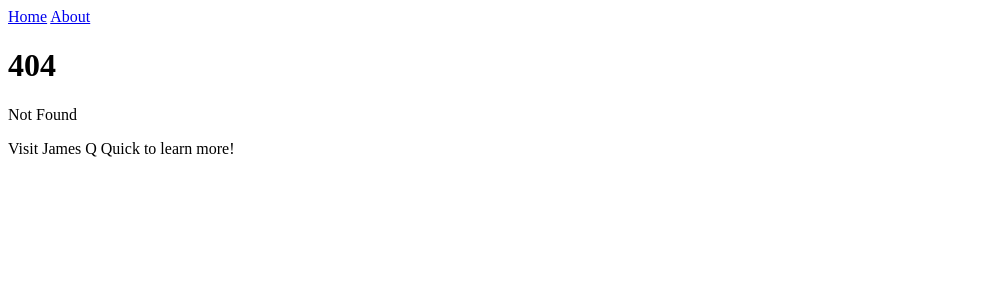
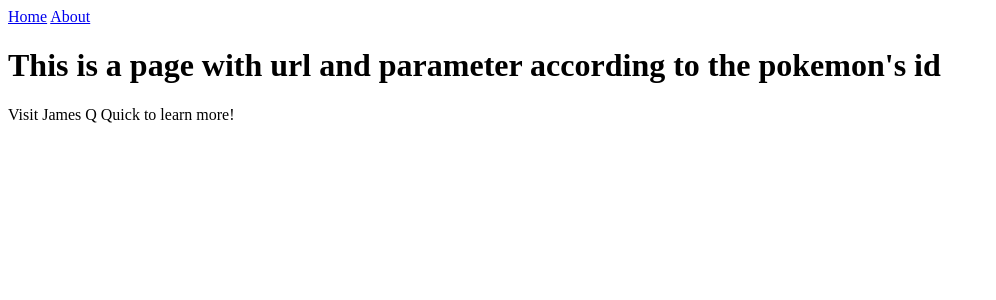
Before and after one commit to Brukkk/sveltekit-pokedex, a SvelteKit app: page /pokemon/1 in a window 1280 px wide. Before the commit this address had no page. Shown: the top 300 px of the page, without its empty margins (0-996 px from the left). Built offline with nearby package versions, Linux system fonts and the light colour scheme.

Commit message:
dynamic pages for each pokemon ID

```diff
--- a/src/components/pokemonCard.svelte
+++ b/src/components/pokemonCard.svelte
@@ -2,9 +2,9 @@
     // this expects information as the props of the component
     export let pokemonInfo;
 </script>
-<div class="bg-slate-200 opacity-75 hover:opacity-100 transition-opacity ease-in-out hover:-translate-y-1 hover:scale-110 p-2">
+<a href={`/pokemon/${pokemonInfo.id}`} class="bg-slate-200 opacity-75 hover:opacity-100 transition-opacity ease-in-out hover:-translate-y-1 hover:scale-110 p-2">
     <p class="text-center text-2xl uppercase"> <span>{pokemonInfo.id}. </span>
         {pokemonInfo.name}</p>
     <img class="mx-auto aspect-square h-40 w-40" src={pokemonInfo.image} alt={`${pokemonInfo.name} sprite`}>
 
-</div>
+    </a>
--- /dev/null
+++ b/src/routes/pokemon/[slug]/+page.svelte
@@ -0,0 +1 @@
+<h1>This is a page with url and parameter according to the pokemon's id</h1>
```
